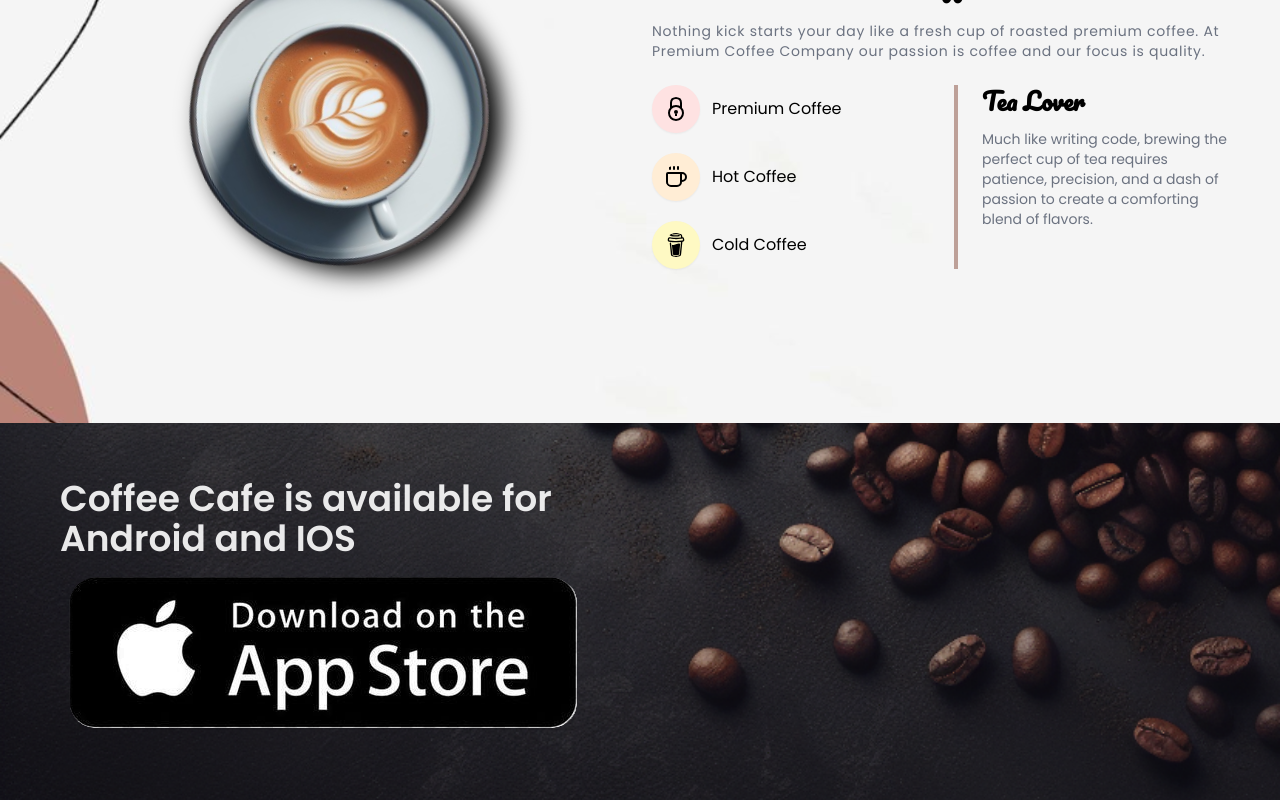
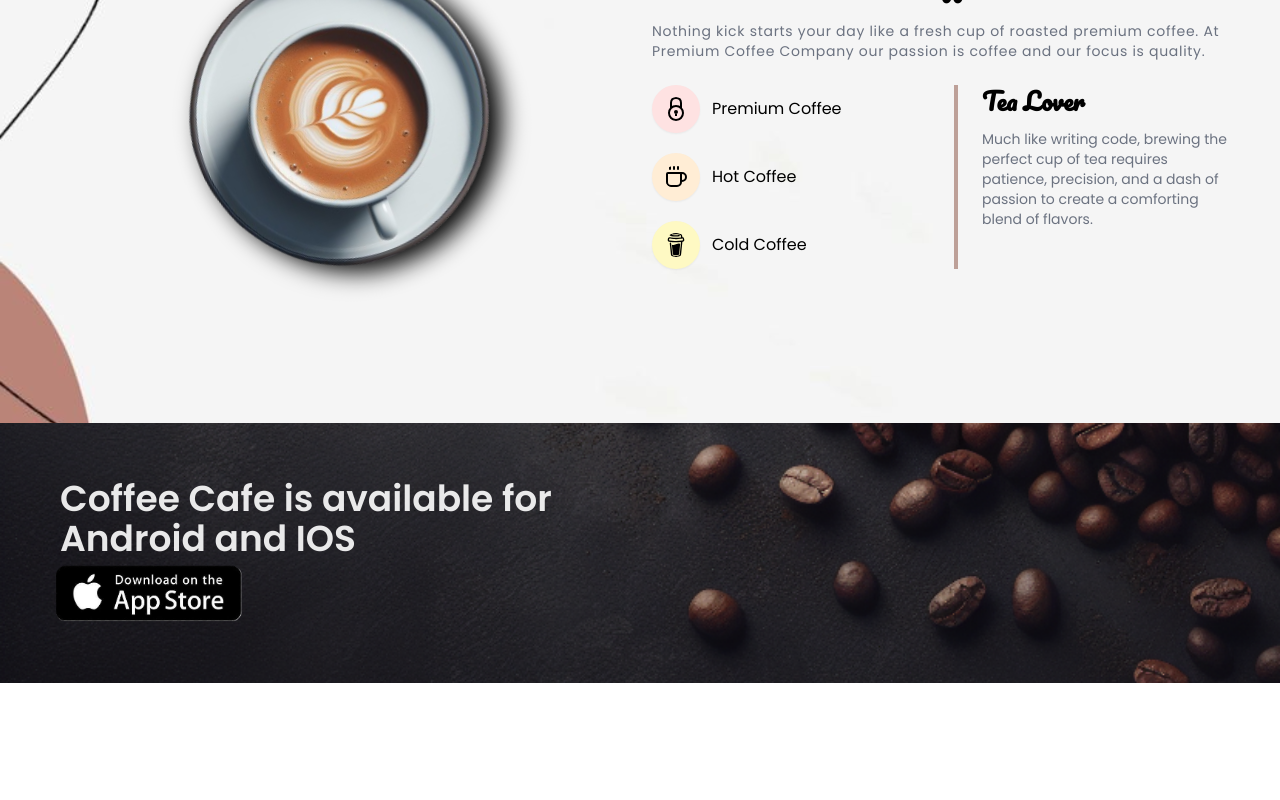
Before and after one commit to aadarshraj02/Coffee-cafe, a React (Vite) app: page / in a window 1280 px wide. Shown: the part 1287-2087 px from the top of the page. After the commit the page ends 1970 px from the top, so only its background shows below. Built offline with nearby package versions, Linux system fonts and the light colour scheme; a web font is replaced by a local one.

Commit message:
updated image width

```diff
--- a/src/components/AppStore.jsx
+++ b/src/components/AppStore.jsx
@@ -19,7 +19,7 @@ const AppStore = () => {
               </h1>
               <div>
                 <a href="#">
-                  <img src="/website/app_store.png" alt="" />
+                  <img src="/website/app_store.png" alt="" className="max-w-[150px] sm:max-w-[120px] md:max-w-[200px] " />
                 </a>
               </div>
             </div>
```
